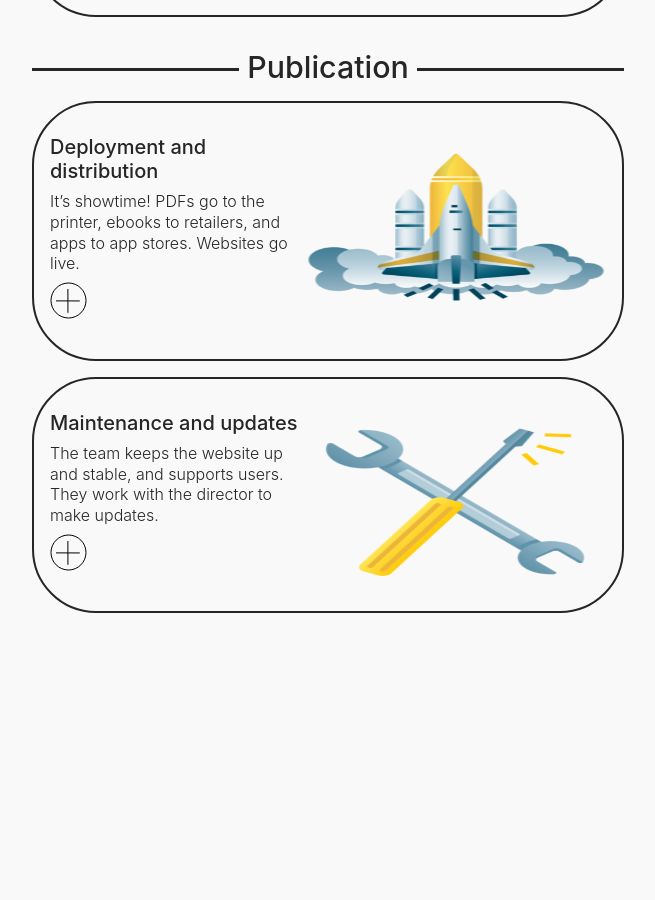
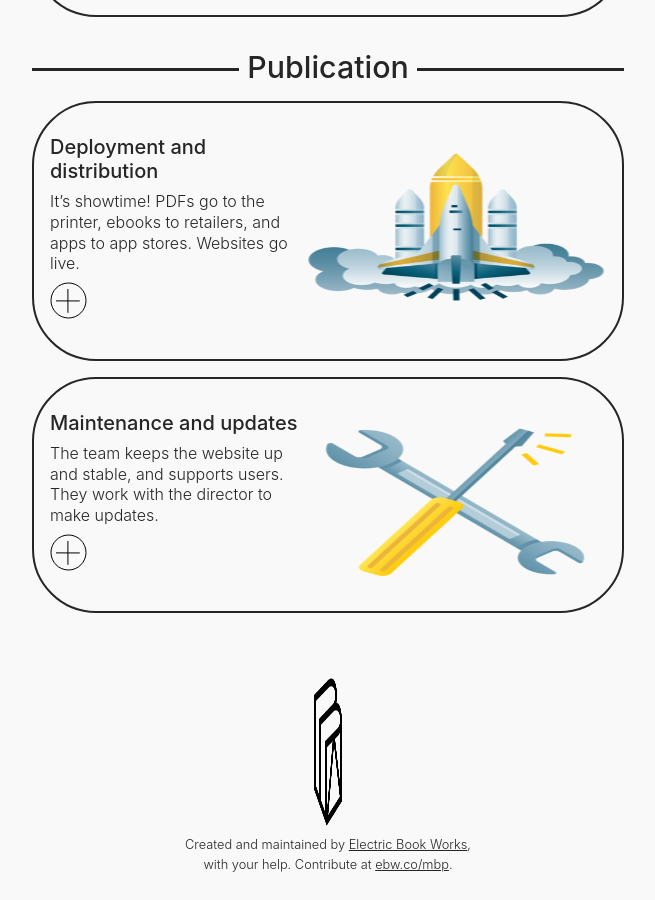
Before and after one commit to kshawkin/modern-book-production, a Jekyll site: the page built from index.md, in a window 1280 px wide and 900 px high, scrolled down 3956 px. Shown: the whole window, without its empty margins (312-967 px from the left). Built offline with Jekyll 4.4.1, drawn with Linux system fonts in a browser that asks for light colours; some web fonts are replaced; before the commit the page ends 4585 px from its top, so only the background shows below that.

Commit message:
Add EBW credit

```diff
--- a/_layouts/default.html
+++ b/_layouts/default.html
@@ -9,6 +9,13 @@
 <body>
     <div class="modern-book-production">
         {{ content }}
+
+        <div class="credits">
+            {% include image file="avatar.png" %}
+            Created and maintained by <a href="https://electricbookworks.com">Electric Book Works</a>,<br>
+            with your help. Contribute at <a href="https://ebw.co/mbp">ebw.co/mbp</a>.
+        </div>
     </div>
+    <script src="{{ site.baseurl }}/js/modern-book-production.js"></script>
 </body>
 </html>
```
